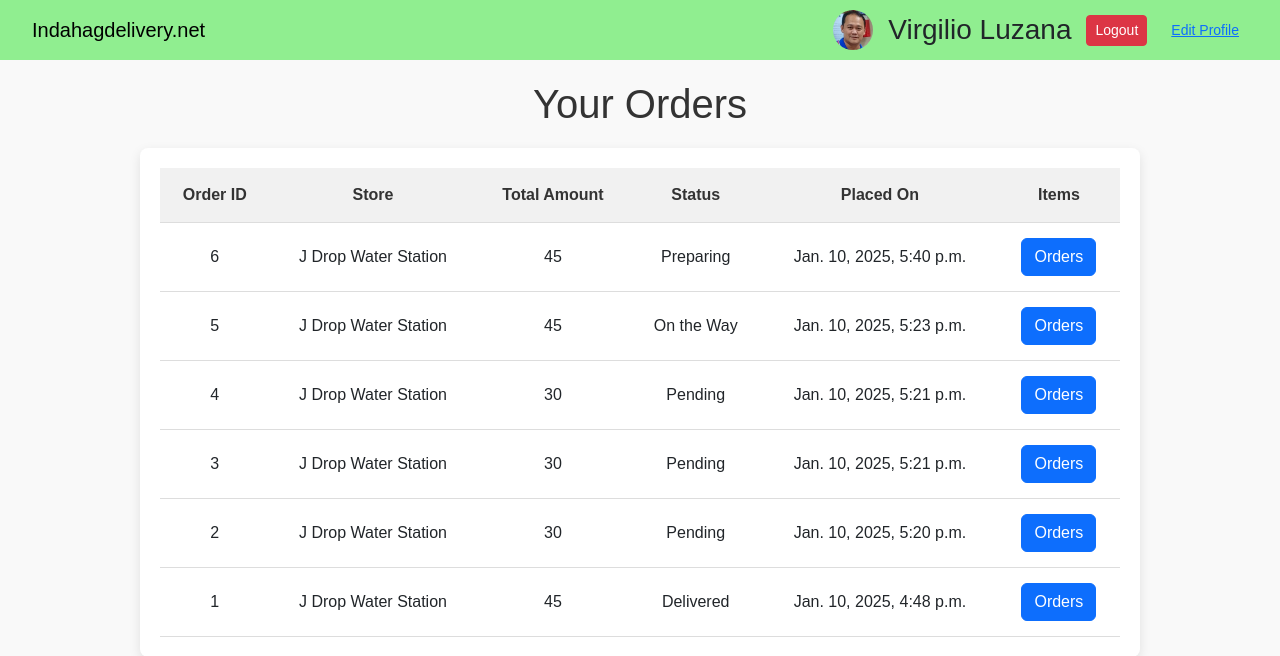
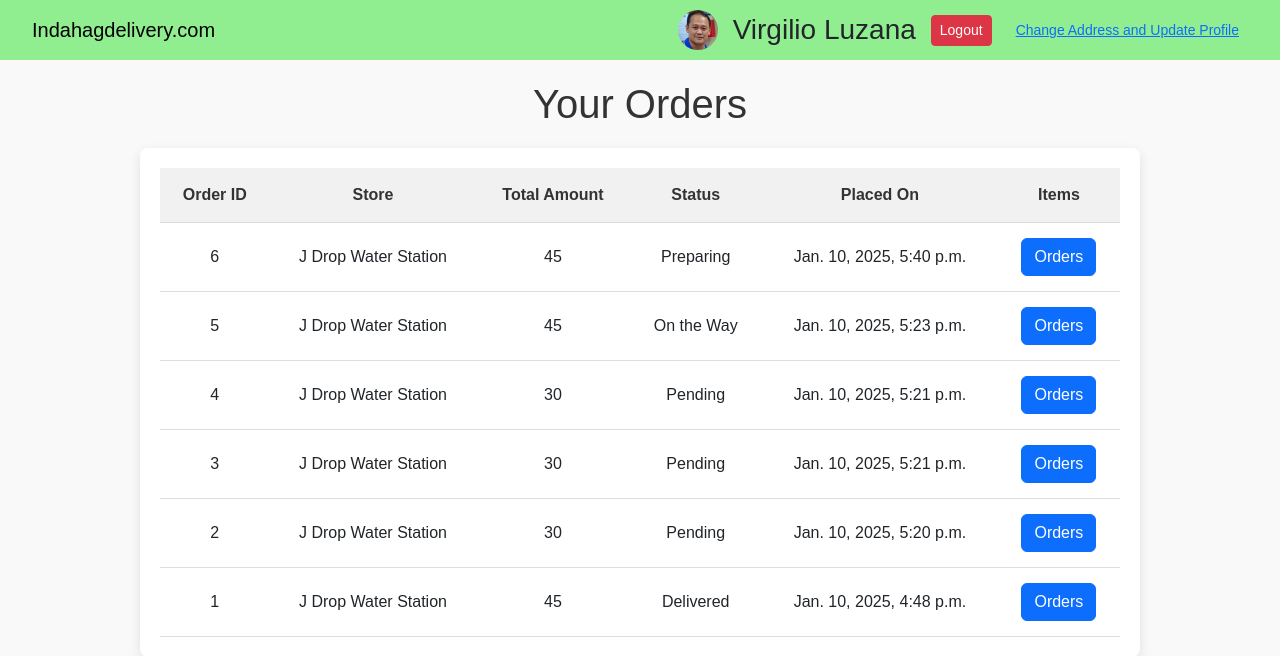
Before and after one commit to Jijiluzana225/indahagdelivery.com, a Django app: page /dashboard/ in a window 1280 px wide. Shown: the top 656 px of the page. Run offline with Django 5.2, Linux system fonts and the light colour scheme; a user stored in the database is signed in; data comes from the database, SQL or seed files in the repository.

Commit message:
Update base.html
adf

```diff
--- a/store/templates/store/base.html
+++ b/store/templates/store/base.html
@@ -51,7 +51,7 @@
 <body>
     <nav class="navbar navbar-expand-lg navbar-light">
         <div class="container-fluid">
-            <a class="navbar-brand" href="{% url 'store_list' %}">Indahagdelivery.net</a>
+            <a class="navbar-brand" href="{% url 'store_list' %}">Indahagdelivery.com</a>
             <button class="navbar-toggler" type="button" data-bs-toggle="collapse" data-bs-target="#navbarNav" aria-controls="navbarNav" aria-expanded="false" aria-label="Toggle navigation">
                 <span class="navbar-toggler-icon"></span>
             </button>
@@ -70,7 +70,7 @@
                         </form>
                     </li>
                     <li class="nav-item">
-                        <a href="{% url 'edit_profile' %}" class="btn btn-link btn-sm">Edit Profile</a>
+                        <a href="{% url 'update_profile' %}" class="btn btn-link btn-sm">Change Address and Update Profile</a>
                     </li>
                 </ul>
             </div>
```
